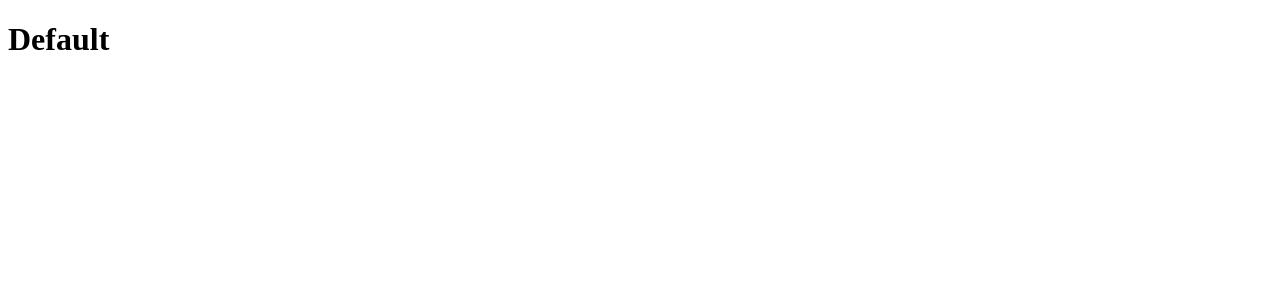
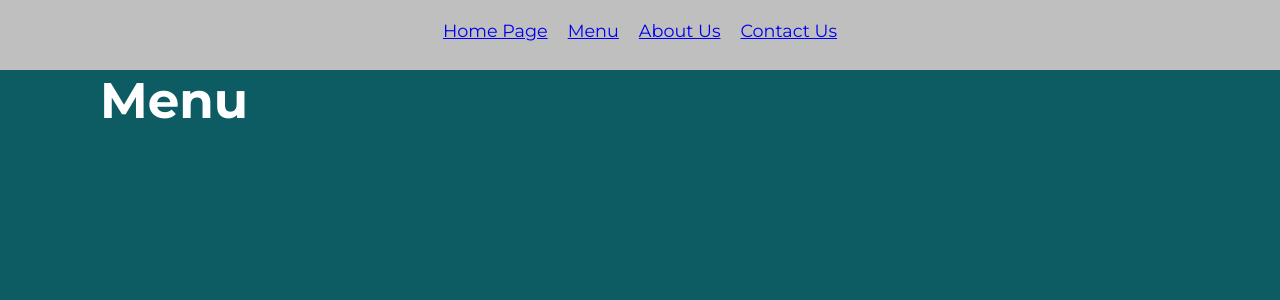
Before and after one commit to Steven-Roduta/react-router, a React (Vite) app in the folder react-router/: page /menu in a window 1280 px wide. Shown: the top 300 px of the page. Built offline with nearby package versions, Linux system fonts and the light colour scheme.

Commit message:
feat: add some css

```diff
--- a/react-router/package.json
+++ b/react-router/package.json
@@ -10,6 +10,7 @@
     "preview": "vite preview"
   },
   "dependencies": {
+    "axios": "^1.7.9",
     "react": "^19.0.0",
     "react-dom": "^19.0.0",
     "react-router-dom": "^7.1.5"
--- a/react-router/src/components/Header.jsx
+++ b/react-router/src/components/Header.jsx
@@ -3,6 +3,7 @@ import { NavLink } from "react-router-dom";
 export default function Header() {
   return (
     <header>
+        <div className="list">
             <nav>
                 <ul>
                     <li>
@@ -19,6 +20,8 @@ export default function Header() {
                     </li>
                 </ul>
             </nav>
+        </div>
+
     </header>
   );
 }
--- a/react-router/src/index.css
+++ b/react-router/src/index.css
@@ -0,0 +1,65 @@
+@import url("https://fonts.googleapis.com/css2?family=Montserrat:wght@400;500;700&display=swap");
+/* --------------
+  VARIABLES
+-----------------*/
+:root{
+  --primary-color: #3535ec;
+  --secondary-color:#00de6b;
+}
+/* ---------------
+  RESET
+-----------------*/
+*{
+  box-sizing: border-box;
+  margin: 0;
+  padding: 0;
+}
+
+/* -----------------
+  GENERAL
+--------------------*/
+.container{
+  max-width:30rem;
+  margin: auto;
+  padding: 1.25rem 0;
+}
+
+/* -------------
+  TIPOGRAPHY
+----------------*/
+body{
+  font-size: 1.1rem;
+  font-family: "Montserrat" , sans-serif;
+  color: #111111;
+  background-color: #0D5C63;
+}
+
+/* -------------
+  HEADER
+----------------*/
+header{
+    max-width: 100%;
+    min-height: 70px;
+    background-color: #bfbfbf;
+}
+
+.list ul {
+    list-style: none;
+    display: flex;
+    justify-content: center;
+    gap: 20px;
+    position: relative;
+    top: 20px;
+}
+
+.list ul li{
+    text-decoration:none;
+    color: aliceblue;
+}
+
+h1{
+    margin-left: 100px;
+    color: white;
+    font-size: 50px;
+
+}
--- a/react-router/src/layouts/DefaultLayout.jsx
+++ b/react-router/src/layouts/DefaultLayout.jsx
@@ -1,7 +1,10 @@
+import Header from "../components/Header"
+
 export default function DefaultLayout() {
     return (
         <>
-        <h1>Default</h1>
+        <Header/>
+        <h1>Menu</h1>
         </>
     )
 }
--- a/react-router/src/pages/Menu.jsx
+++ b/react-router/src/pages/Menu.jsx
@@ -1,7 +1,26 @@
+import axios from "axios"
+import { useState, useEffect} from "react"
+
 export default function Menu() {
+
+    const [menu, setMenu] = useState ([])
+
+    const fetchMenu = () => {
+        axios.get("http://localhost:3000/posts").then((response) => {
+            setMenu(response.data);
+        })
+    }
+
+    useEffect(fetchMenu, []);
+
     return (
         <>
         <h1>Menu</h1>
+        {
+            menu.map((posts) => <li key={posts.id}>
+            <img src={posts.image} alt={posts.title} />
+             <h3>{posts.title}</h3></li>)
+        }
         </>
 
     )
```
Also changed, not shown: 1 other file (tests, documents, lock files or other folders). Lines whose indentation alone changed are shown as unchanged.
